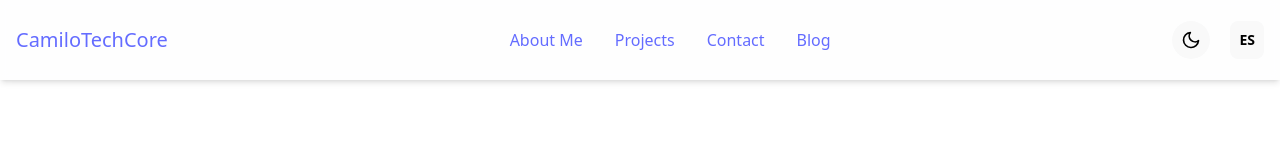
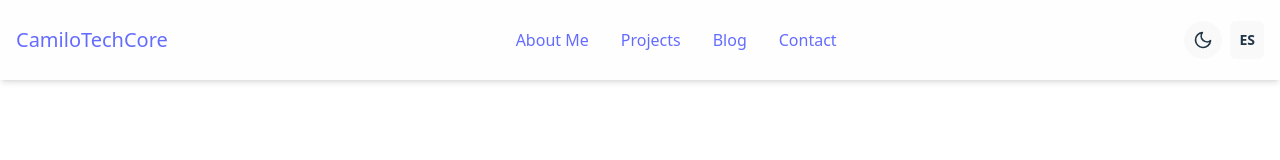
Before and after one commit to CamiloTechCore/WEBCamiloTechCore, a React (Vite) app: page / in a window 1280 px wide. Shown: the top 160 px of the page. Built offline with nearby package versions, Linux system fonts and the light colour scheme.

Commit message:
Commit Add Mobile Menu

```diff
--- a/src/components/Header.jsx
+++ b/src/components/Header.jsx
@@ -1,16 +1,31 @@
 // src/components/Header.jsx
 
+import { useState, useEffect } from 'react';
 import { Link as ScrollLink, scroller } from 'react-scroll';
 import { Link as RouterLink, useLocation, useNavigate } from 'react-router-dom';
-import { FiSun, FiMoon } from 'react-icons/fi';
-import { useTranslation } from 'react-i18next'; // Importación correcta
-import { Link } from 'react-scroll';
+import { FiSun, FiMoon, FiMenu, FiX } from 'react-icons/fi';
+import { useTranslation } from 'react-i18next';
+import { AnimatePresence } from 'framer-motion';
+import MobileMenu from './MobileMenu';
 
 const Header = ({ theme, toggleTheme }) => {
+  const { t, i18n } = useTranslation();
   const location = useLocation();
   const navigate = useNavigate();
-  const { t, i18n } = useTranslation(); // Lógica de traducción
   const onHomePage = location.pathname === '/';
+
+  const [isMenuOpen, setIsMenuOpen] = useState(false);
+
+  useEffect(() => {
+    if (isMenuOpen) {
+      document.body.style.overflow = 'hidden';
+    } else {
+      document.body.style.overflow = 'auto';
+    }
+    return () => {
+      document.body.style.overflow = 'auto';
+    };
+  }, [isMenuOpen]);
 
   const changeLanguage = (lng) => {
     i18n.changeLanguage(lng);
@@ -20,88 +35,87 @@ const Header = ({ theme, toggleTheme }) => {
     navigate('/');
     setTimeout(() => {
       scroller.scrollTo(targetId, {
-        spy: true,
-        smooth: true,
-        offset: -80,
-        duration: 500,
+        spy: true, smooth: true, offset: -80, duration: 500,
       });
     }, 100);
   };
 
+  const handleLogoClick = (e) => {
+    e.preventDefault();
+    if (onHomePage) {
+      window.scrollTo({ top: 0, behavior: 'smooth' });
+    } else {
+      navigate('/');
+    }
+  };
+
   return (
+    <>
       <header className="bg-white/80 dark:bg-gray-900/80 backdrop-blur-sm sticky top-0 z-50 shadow-md">
         <nav className="container mx-auto flex justify-between items-center h-20 px-4">
 
           <div className="text-xl font-bold text-gray-800 dark:text-white">
-    <Link
-    to="home" // ID de la sección a la que quieres ir
-    spy={true}
-    smooth={true}
-    offset={-80} // Ajusta el offset si es necesario para que quede bien alineado
-    duration={500}
-    className="cursor-pointer"
-    >
+            <a href="/" onClick={handleLogoClick} className="cursor-pointer">
               CamiloTechCore
-    </Link>
+            </a>
           </div>
 
           <div className="hidden md:block">
             <ul className="flex items-center space-x-8 text-gray-600 dark:text-gray-300">
               <li>
                 {onHomePage ? (
-                // ✅ Texto traducido
-                <ScrollLink to="about" spy={true} smooth={true} offset={-80} duration={500} className="cursor-pointer hover:text-blue-500 transition-colors duration-300" >{t('header.about')}</ScrollLink>
+                  <ScrollLink to="about" spy={true} smooth={true} offset={-80} duration={500} className="cursor-pointer hover:text-blue-500 transition-colors duration-300">{t('header.about')}</ScrollLink>
                 ) : (
                   <a onClick={() => navigateAndScroll('about')} className="cursor-pointer hover:text-blue-500 transition-colors duration-300">{t('header.about')}</a>
                 )}
               </li>
               <li>
                 {onHomePage ? (
-                // ✅ Texto traducido
                   <ScrollLink to="projects" spy={true} smooth={true} offset={-80} duration={500} className="cursor-pointer hover:text-blue-500 transition-colors duration-300">{t('header.projects')}</ScrollLink>
                 ) : (
                   <a onClick={() => navigateAndScroll('projects')} className="cursor-pointer hover:text-blue-500 transition-colors duration-300">{t('header.projects')}</a>
                 )}
               </li>
               <li>
+                <RouterLink to="/blog" className="cursor-pointer hover:text-blue-500 transition-colors duration-300">
+                  {t('header.blog')}
+                </RouterLink>
+              </li>
+              <li>
                 {onHomePage ? (
-                // ✅ Texto traducido
                   <ScrollLink to="contact" spy={true} smooth={true} offset={-80} duration={500} className="cursor-pointer hover:text-blue-500 transition-colors duration-300">{t('header.contact')}</ScrollLink>
                 ) : (
                   <a onClick={() => navigateAndScroll('contact')} className="cursor-pointer hover:text-blue-500 transition-colors duration-300">{t('header.contact')}</a>
                 )}
               </li>
-            <li>
-               {/* ✅ Texto traducido */}
-              <RouterLink to="/blog" className="cursor-pointer hover:text-blue-500 transition-colors duration-300">
-                {t('header.blog')}
-              </RouterLink>
-            </li>
             </ul>
           </div>
 
-        <div className="flex items-center space-x-5">
+          <div className="flex items-center space-x-2">
+            <div className="hidden sm:flex items-center space-x-2">
+              <button onClick={toggleTheme} className="p-2 rounded-full hover:bg-gray-200 dark:hover:bg-gray-700">
+                {/* ✅ ERROR CORREGIDO: Se eliminó la barra inclinada '/' extra */}
+                {theme === 'light' ? <FiMoon size={20} /> : <FiSun size={20} />}
+              </button>
+              <button onClick={() => changeLanguage(i18n.language === 'es' ? 'en' : 'es')} className="text-sm font-semibold p-2 rounded-md hover:bg-gray-200 dark:hover:bg-gray-700">
+                {i18n.language === 'es' ? 'EN' : 'ES'}
+              </button>
+            </div>
+
             <button
-            onClick={toggleTheme}
-            className="p-2 rounded-full hover:bg-gray-200 dark:hover:bg-gray-700 transition-colors duration-300"
+              onClick={() => setIsMenuOpen(!isMenuOpen)}
+              className="md:hidden p-2 z-50"
             >
-            {theme === 'light' ? (
-              <FiMoon size={20} className="text-black dark:text-black  hover:text-green-500" />
-            ) : (
-              <FiSun size={20} className="text-black dark:text-black  hover:text-green-500 " />
-            )}
-          </button>
-
-          {/* ✅ Botón de idioma completamente funcional */}
-          <button
-            onClick={() => changeLanguage(i18n.language === 'es' ? 'en' : 'es')}
-            className="text-sm font-semibold  dark:hover:bg-gray-700  text-black dark:text-black hover:text-green-500 p-2"
-          >
-            {i18n.language === 'es' ? 'EN' : 'ES'}
+              {isMenuOpen ? <FiX size={24} /> : <FiMenu size={24} />}
             </button>
           </div>
         </nav>
       </header>
+
+      <AnimatePresence>
+        {isMenuOpen && <MobileMenu closeMenu={() => setIsMenuOpen(false)} />}
+      </AnimatePresence>
+    </>
   );
 };
 
--- /dev/null
+++ b/src/components/MobileMenu.jsx
@@ -0,0 +1,52 @@
+// src/components/MobileMenu.jsx
+
+import { motion } from 'framer-motion';
+import { Link as ScrollLink } from 'react-scroll';
+import { Link as RouterLink } from 'react-router-dom';
+import { useTranslation } from 'react-i18next';
+
+// Este componente recibe la función para cerrarse como prop
+function MobileMenu({ closeMenu }) {
+  const { t } = useTranslation();
+
+  const menuVariants = {
+    hidden: { x: '100%' }, // Empieza fuera de la pantalla a la derecha
+    visible: { x: 0, transition: { duration: 0.3, ease: 'easeInOut' } },
+    exit: { x: '100%', transition: { duration: 0.3, ease: 'easeInOut' } },
+  };
+
+  return (
+    <motion.div
+      variants={menuVariants}
+      initial="hidden"
+      animate="visible"
+      exit="exit"
+      className="fixed inset-0 bg-white dark:bg-gray-900 z-40 p-8 flex flex-col items-center justify-center text-center"
+    >
+      <ul className="flex flex-col items-center gap-8 text-2xl text-gray-800 dark:text-gray-200">
+        <li>
+          <ScrollLink onClick={closeMenu} to="about" spy={true} smooth={true} offset={-80} duration={500} className="cursor-pointer hover:text-primary">
+            {t('header.about')}
+          </ScrollLink>
+        </li>
+        <li>
+          <ScrollLink onClick={closeMenu} to="projects" spy={true} smooth={true} offset={-80} duration={500} className="cursor-pointer hover:text-primary">
+            {t('header.projects')}
+          </ScrollLink>
+        </li>
+        <li>
+          <RouterLink onClick={closeMenu} to="/blog" className="cursor-pointer hover:text-primary">
+            {t('header.blog')}
+          </RouterLink>
+        </li>
+        <li>
+          <ScrollLink onClick={closeMenu} to="contact" spy={true} smooth={true} offset={-80} duration={500} className="cursor-pointer hover:text-primary">
+            {t('header.contact')}
+          </ScrollLink>
+        </li>
+      </ul>
+    </motion.div>
+  );
+}
+
+export default MobileMenu;
```
Lines whose indentation alone changed are shown as unchanged.
